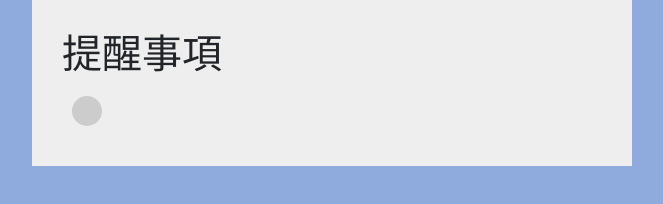
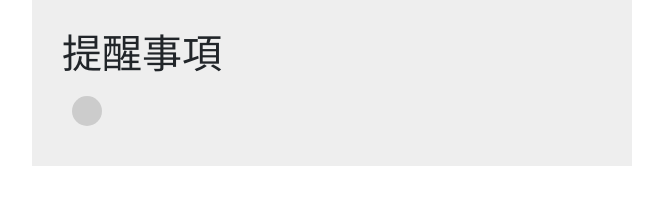
Before and after one commit to chihong-j/chihong-j.github.io, a plain HTML site: page final/index.html in a window 1280 px wide. Shown: the whole page, without its empty margins (308-971 px from the left). Drawn offline with Linux system fonts and the light colour scheme.

Commit message:
Update try.css

```diff
--- a/final/css/try.css
+++ b/final/css/try.css
@@ -3,7 +3,7 @@
 }
 
 body {
-    background-image: url(../img/img2.png);
+
     background-size: cover;
 }
 
```
